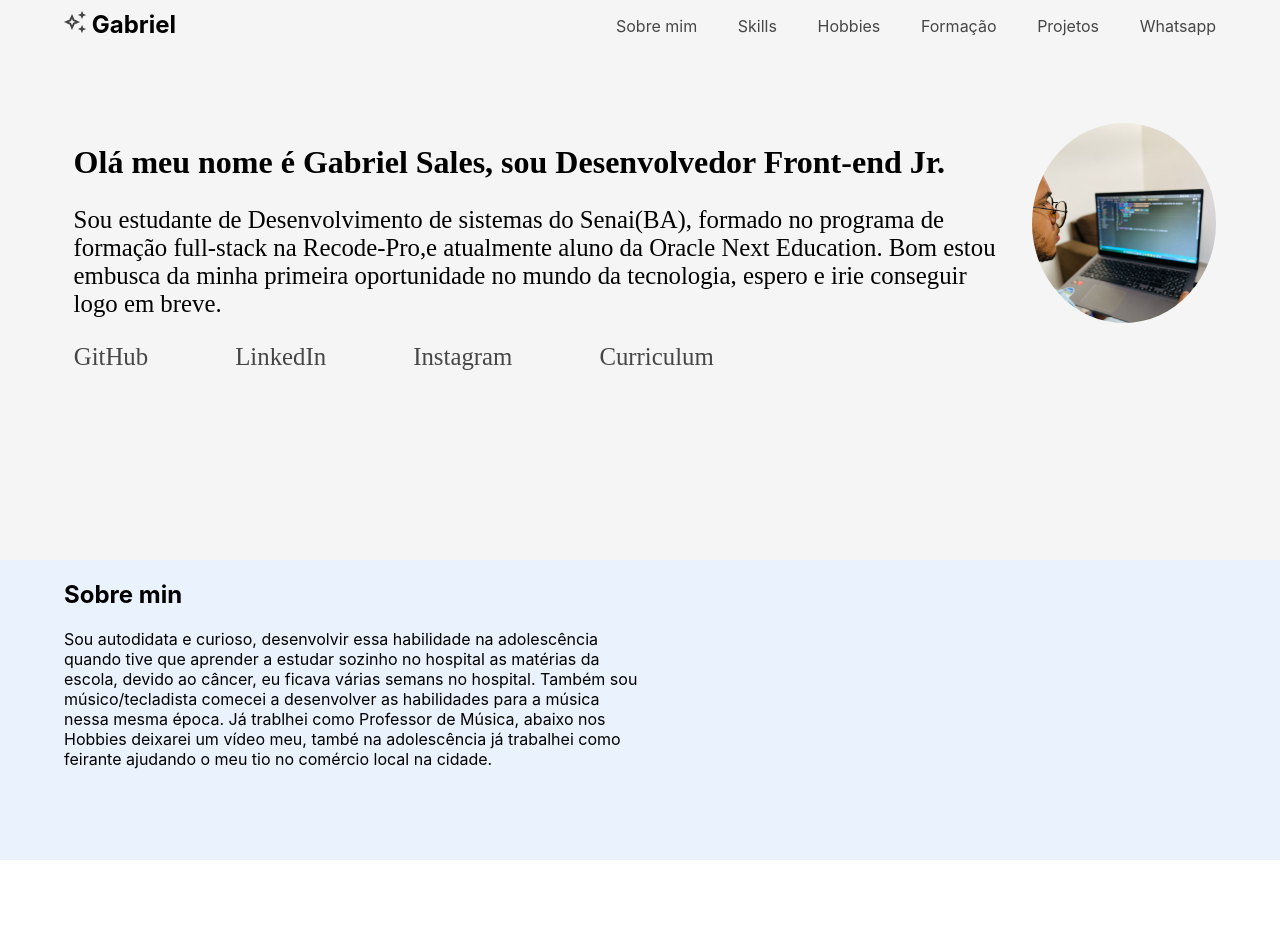
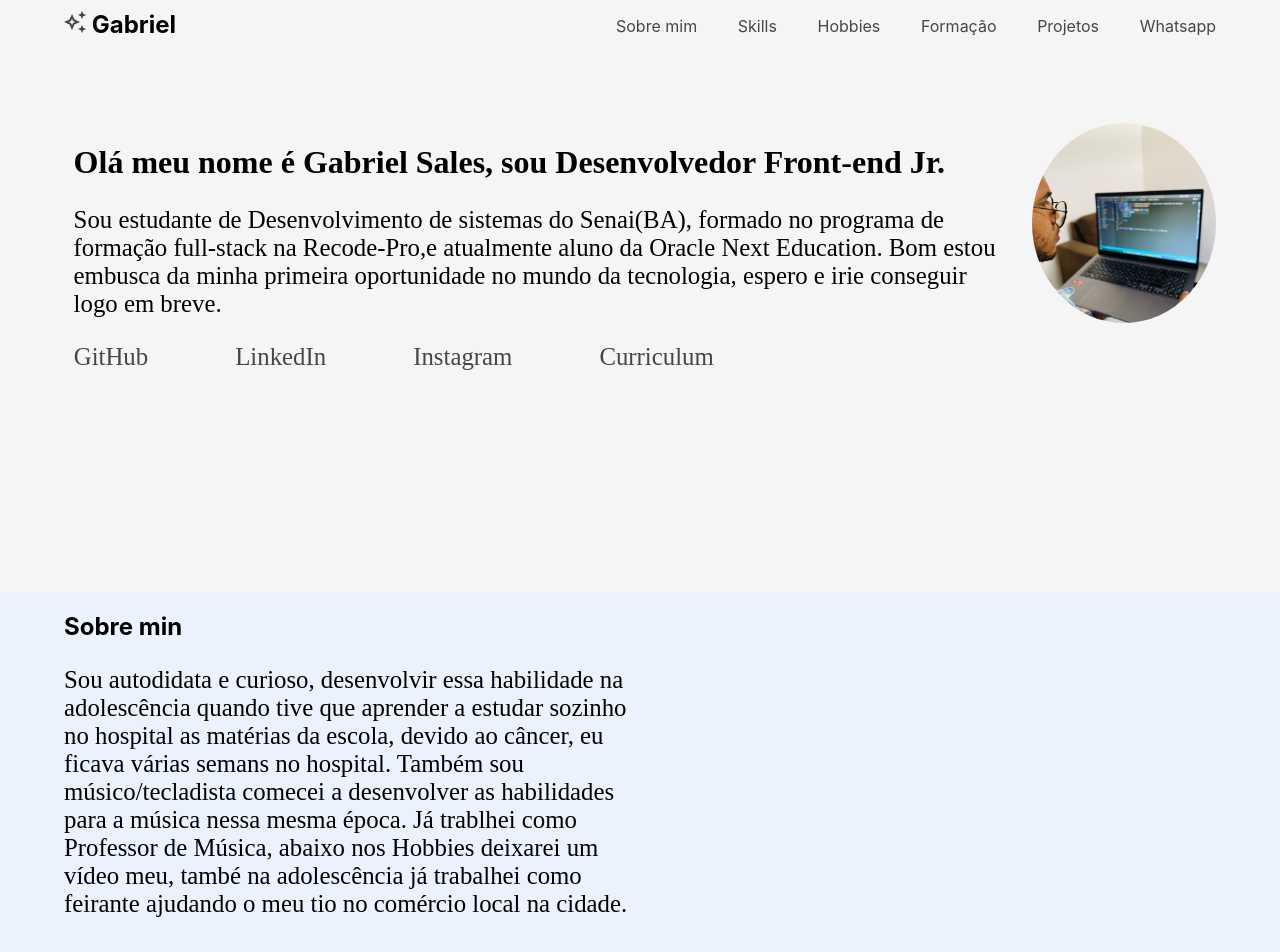
Before and after one commit to salesgs/portifolio__react, a React (Create React App) app: page / in a window 1280 px wide. Shown: the top 952 px of the page. Before the commit the page ends 860 px from the top, so only its background shows below. Built offline with nearby package versions, Linux system fonts and the light colour scheme.

Commit message:
cabeçalho 21

```diff
--- a/src/Componentes/Header/index.js
+++ b/src/Componentes/Header/index.js
@@ -13,7 +13,7 @@ const Header = () => {
 
               <nav className='top__nav'>
                   <ul className='top__list'>
-                      <li className='iten'><a href=''>Sobre mim</a></li>
+                      <li className='iten'><a href='#sobre'>Sobre mim</a></li>
                       <li className='iten'><a href=''>Skills</a></li>
                       <li className='iten'><a href=''>Hobbies</a></li>
                       <li className='iten'><a href=''>Formação</a></li>
--- a/src/Componentes/Sobre/Responsive.css
+++ b/src/Componentes/Sobre/Responsive.css
@@ -1,3 +1,4 @@
+/* celulares */
 @media screen and (min-width:200px) and (max-width:700px){
   .bio{
     margin-top: -8rem;
@@ -12,3 +13,33 @@
     width: 95vw;
   }
 }
+/* tabets */
+@media screen and (min-width:700px) and (max-width:900px){
+
+  .bio{
+    width: 100vw;
+    margin-top: -2rem;
+    padding-top: 2rem;
+
+  }
+  .bio__text{
+    width: 100vw;
+    margin-left: -1rem;
+
+  }
+  .bio__content{
+    width: 95vw;
+
+  }
+}
+
+@media screen and (min-width:900px) and (max-width:3000px){
+  .bio{
+    margin-top: 2rem;
+    height: 60vh;
+  }
+  .bio__content p{
+    font-size: 1.55rem;
+    font-family: 'Times New Roman', Times, serif;
+  }
+}
--- a/src/Componentes/Sobre/index.js
+++ b/src/Componentes/Sobre/index.js
@@ -2,7 +2,8 @@ import './Sobre.css';
 import './Responsive.css';
 const Sobre = ()=>{
   return(
-      <div className='bio'>
+      <div className='bio' id="sobre">
+
           <div className='bio__text'>
               <div className='bio__content'>
                   <h2>Sobre min</h2>
```
